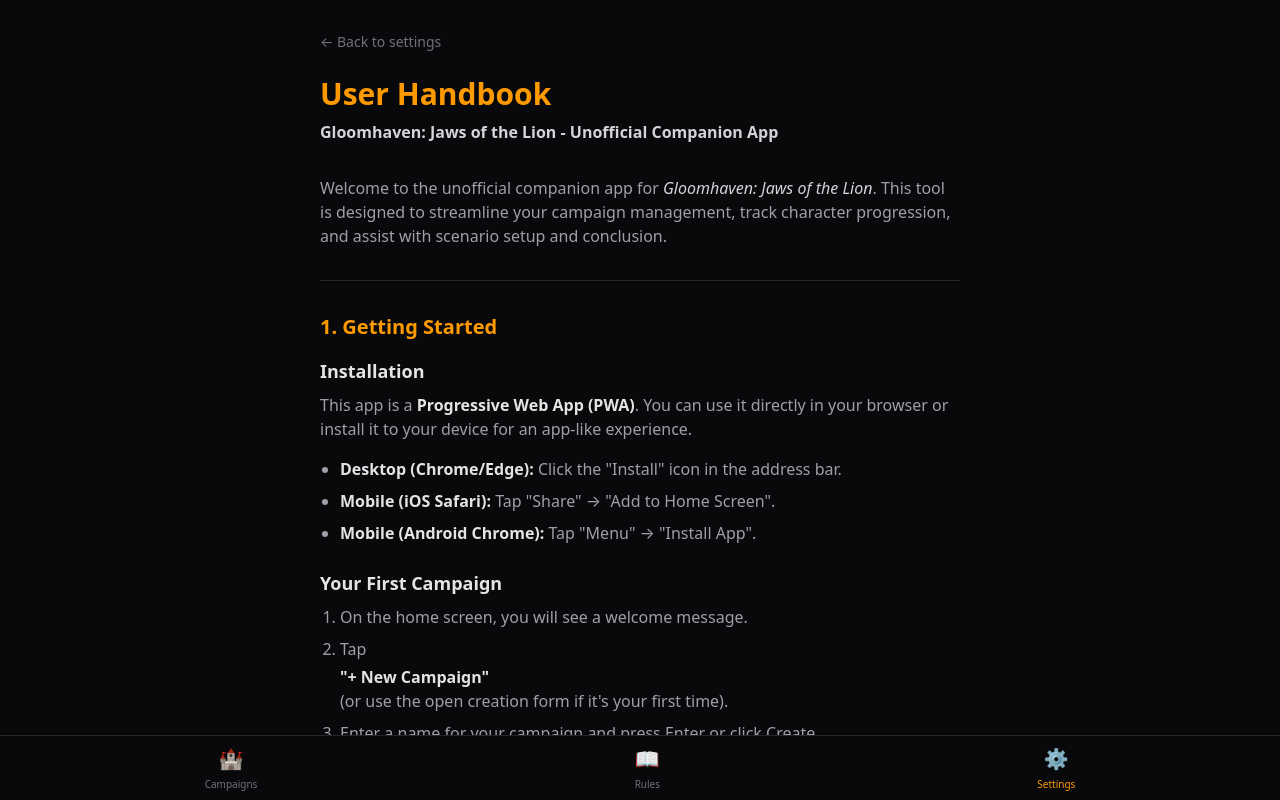
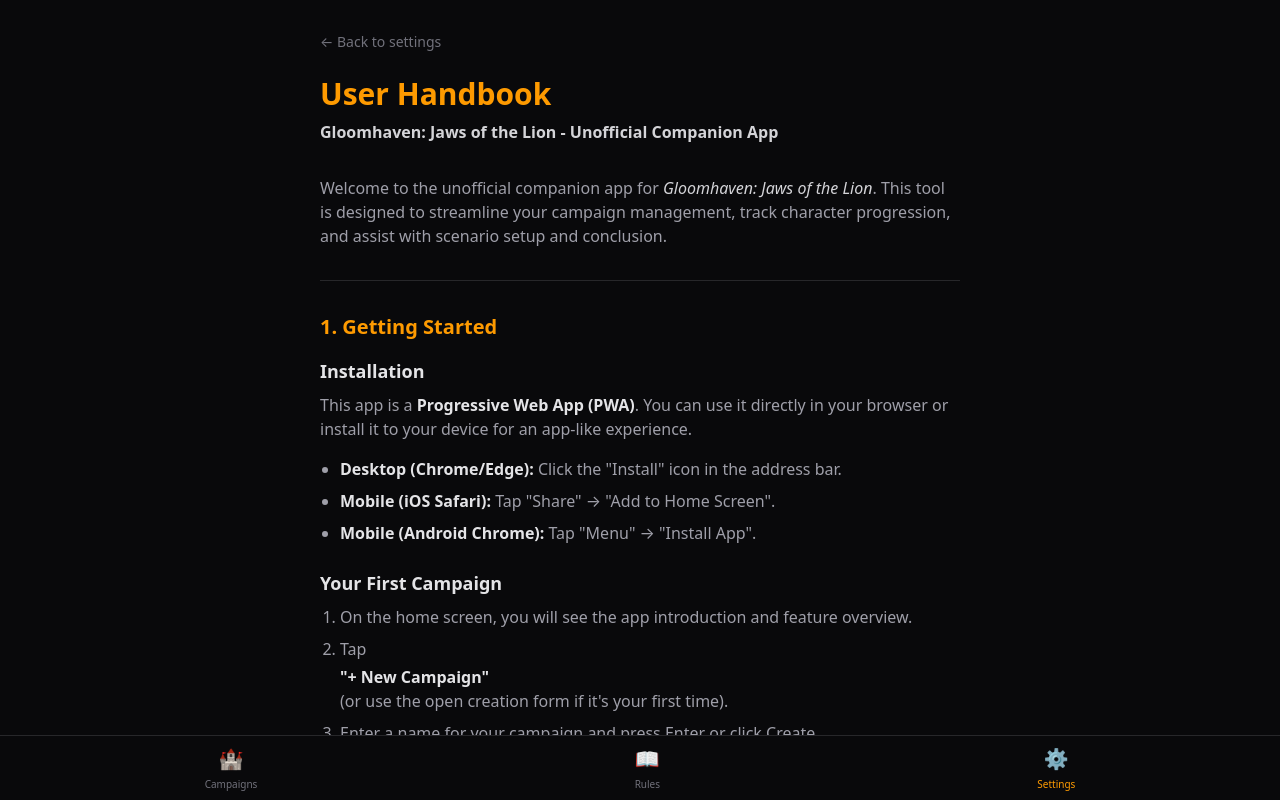
Before and after one commit to Sinimus/jotl-companion, a React (Vite) app: page /settings/handbook in a window 1280 px wide. Shown: the top 800 px of the page. Built offline with nearby package versions, Linux system fonts and the light colour scheme.

Commit message:
fix: update HandbookPage onboarding text to match redesigned UI

```diff
--- a/src/features/settings/HandbookPage.tsx
+++ b/src/features/settings/HandbookPage.tsx
@@ -39,7 +39,7 @@
 
           <h3 className="mb-2 text-lg font-semibold text-zinc-200">Your First Campaign</h3>
           <ol className="list-decimal space-y-2 pl-5 text-zinc-400">
-            <li>On the home screen, you will see a welcome message.</li>
+            <li>On the home screen, you will see the app introduction and feature overview.</li>
             <li>Tap <strong className="font-semibold text-zinc-200 block mt-1 text-amber-400/80">"+ New Campaign"</strong> (or use the open creation form if it's your first time).</li>
             <li>Enter a name for your campaign and press Enter or click Create.</li>
           </ol>
```
